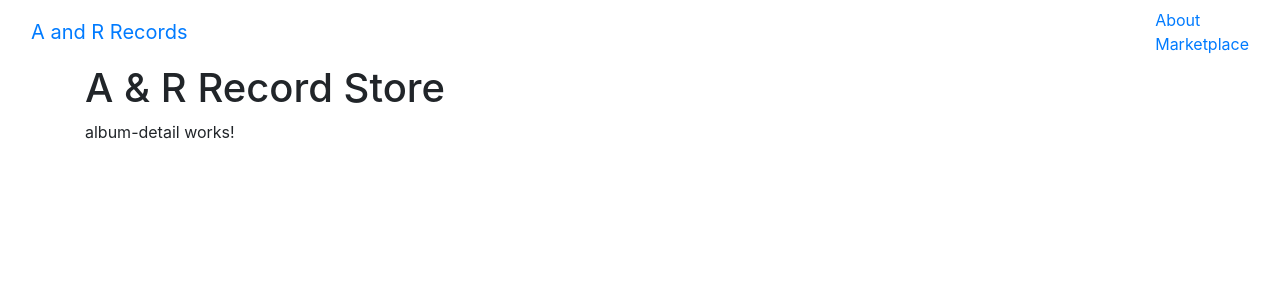
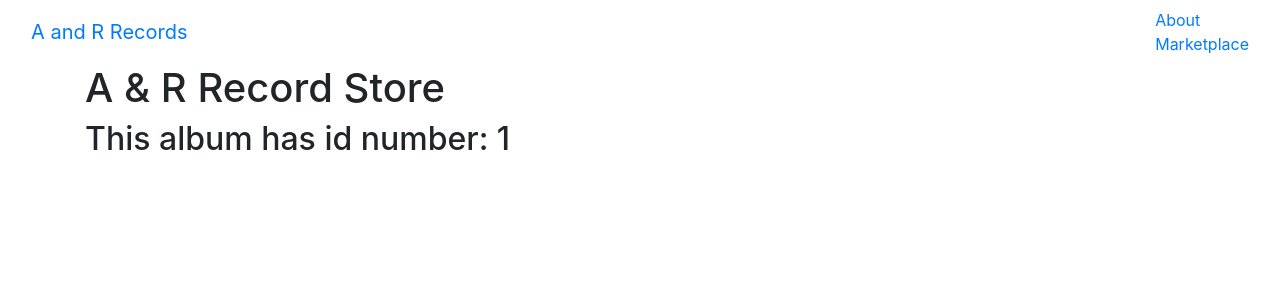
Before and after one commit to logmannn/logreon---patreon-clone, an Angular app: page /albums/1 in a window 1280 px wide. Shown: the top 300 px of the page. Built offline with nearby package versions, Linux system fonts and the light colour scheme.

Commit message:
add album details to dynamic routing

```diff
--- a/src/app/album-detail/album-detail.component.html
+++ b/src/app/album-detail/album-detail.component.html
@@ -1,3 +1 @@
-<p>
-  album-detail works!
-</p>
+<h2>This album has id number: {{albumId}}</h2>
--- a/src/app/album-detail/album-detail.component.ts
+++ b/src/app/album-detail/album-detail.component.ts
@@ -1,4 +1,7 @@
 import { Component, OnInit } from '@angular/core';
+import { ActivatedRoute, Params } from '@angular/router';
+import { Location } from '@angular/common';
+import { Album } from '../album.model';
 
 @Component({
   selector: 'app-album-detail',
@@ -6,10 +9,13 @@
   styleUrls: ['./album-detail.component.css']
 })
 export class AlbumDetailComponent implements OnInit {
-
-  constructor() { }
+  albumId: number = null;
+  constructor(private route: ActivatedRoute, private location: Location) { }
 
   ngOnInit() {
+    this.route.params.forEach((urlParameters) => {
+      this.albumId = parseInt(urlParameters['id']);
+    });
   }
 
 }
```
